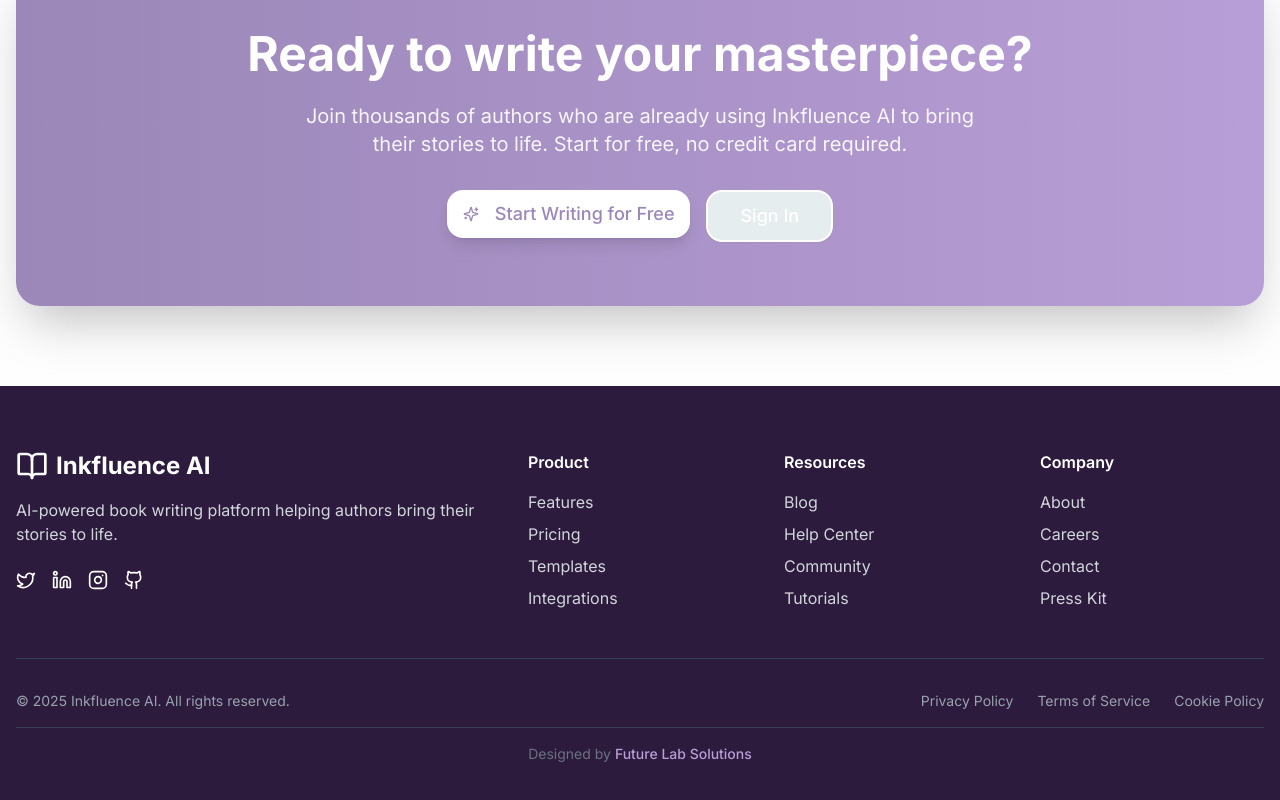
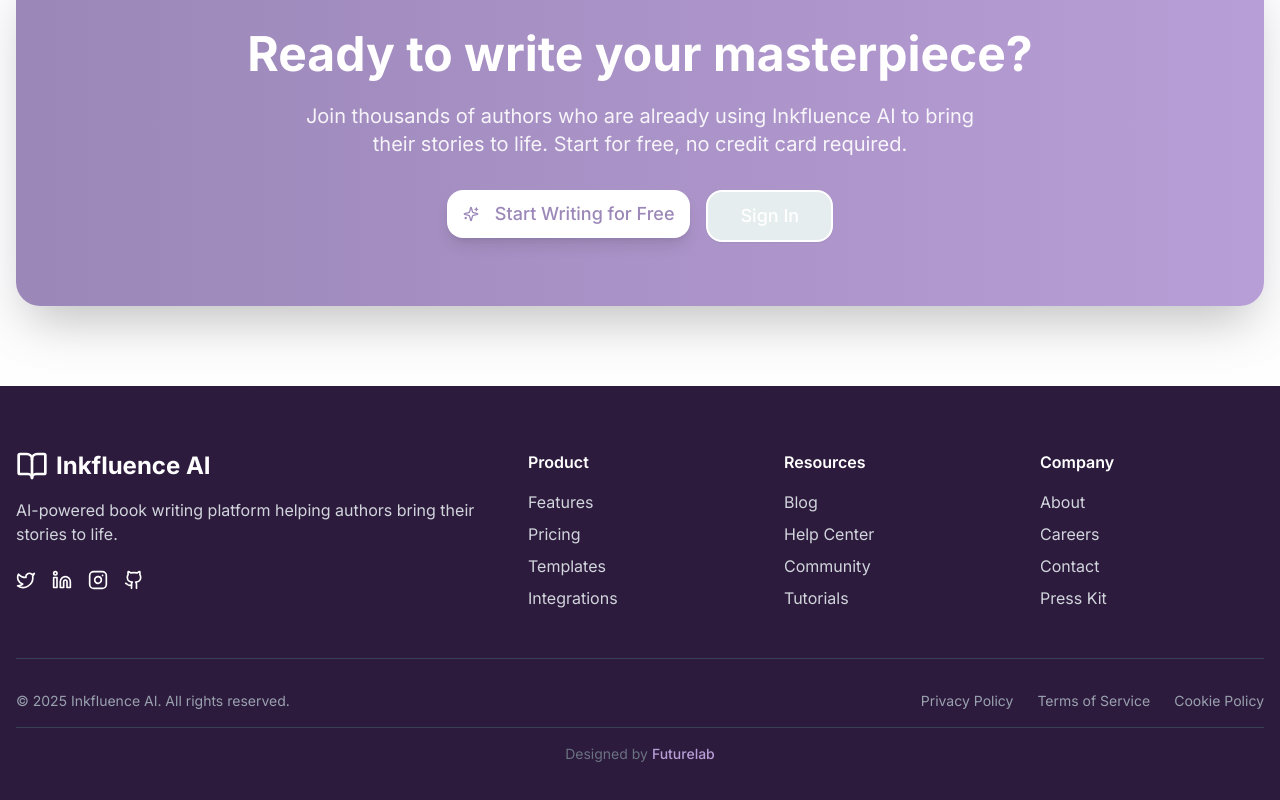
Before and after one commit to Sam-May-Futurelab/influencer-publishin, a React (Vite) app: page / in a window 1280 px wide. Shown: the part 5974-6774 px from the top of the page. Built offline with nearby package versions, Linux system fonts and the light colour scheme; no server answers.

Commit message:
fix: update designer credit to Futurelab

```diff
--- a/src/components/AppFooter.tsx
+++ b/src/components/AppFooter.tsx
@@ -53,7 +53,7 @@ export function AppFooter({ className = '' }: AppFooterProps) {
               rel="noopener noreferrer"
               className="text-primary hover:underline font-medium"
             >
-              Future Lab Solutions
+              Futurelab
             </a>
           </div>
         </div>
--- a/src/components/LandingPage.tsx
+++ b/src/components/LandingPage.tsx
@@ -728,7 +728,7 @@ export function LandingPage({ onGetStarted, onSignIn }: LandingPageProps) {
                 rel="noopener noreferrer"
                 className="text-[#b89ed6] hover:text-[#9b87b8] transition-colors font-medium"
               >
-                Future Lab Solutions
+                Futurelab
               </a>
             </div>
           </div>
```
